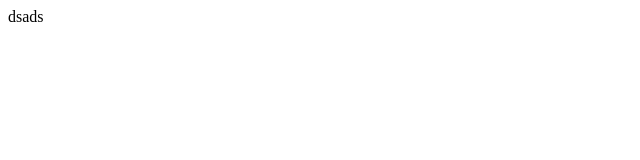
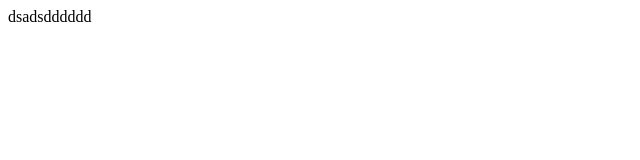
Before and after one commit to sujian3309/vuesm, a Vue app: page / in a window 1280 px wide. Shown: the top 160 px of the page, without its empty margins (0-640 px from the left). Built offline with nearby package versions, Linux system fonts and the light colour scheme.

Commit message:
Update App.vue

```diff
--- a/src/App.vue
+++ b/src/App.vue
@@ -1,6 +1,6 @@
 <template>
   <div id="app">
-    dsads
+    dsadsdddddd
   </div>
 </template>
 <script></script>
```
